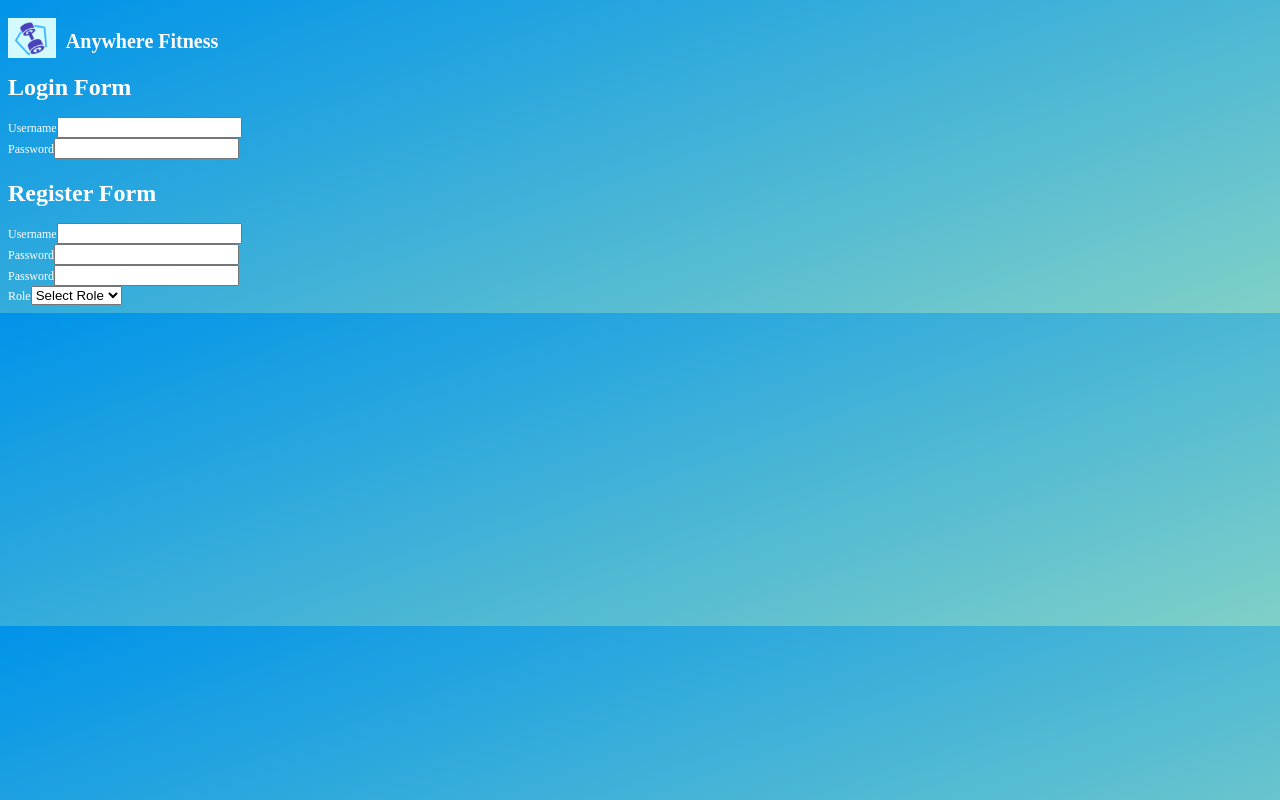
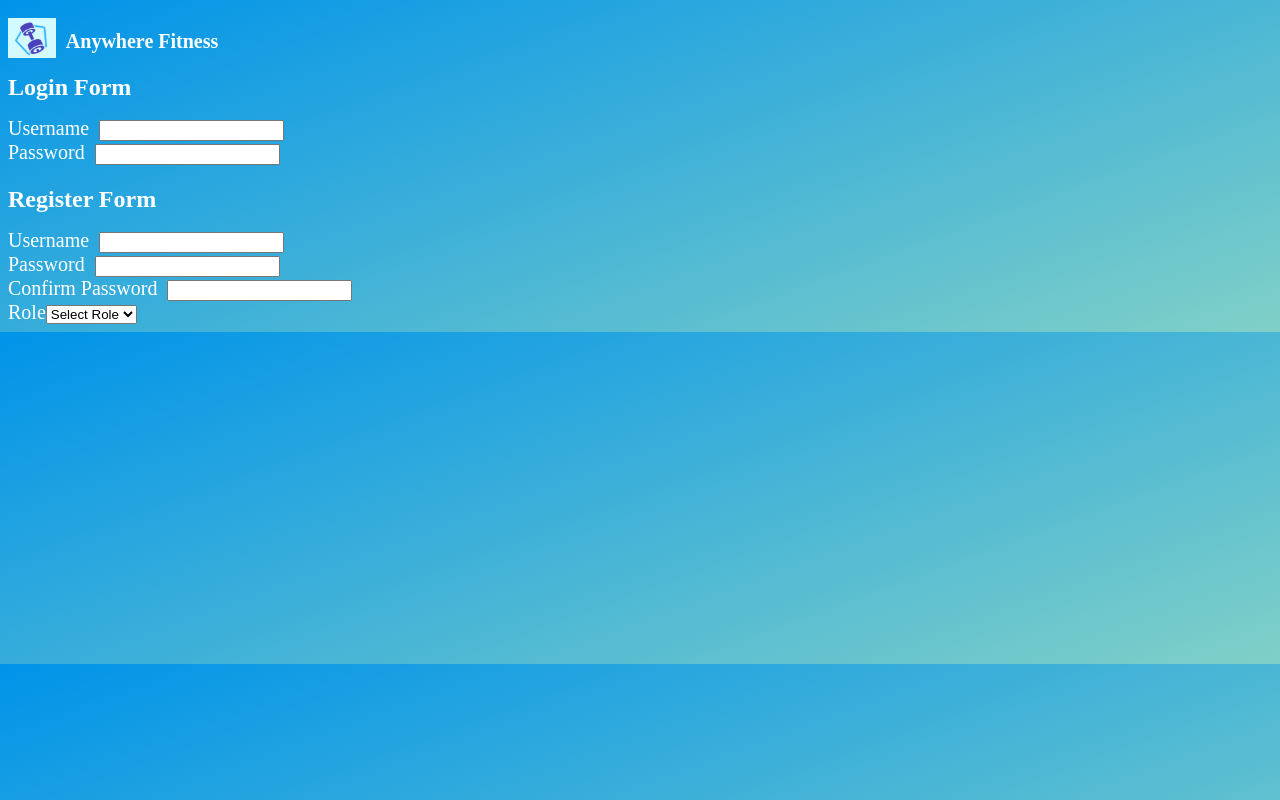
Before and after one commit to AnywhereFitness2021/AF_Frontend, a React (Create React App) app: page /login in a window 1280 px wide. Built offline with nearby package versions, Linux system fonts and the light colour scheme.

Commit message:
reconciled with main

```diff
--- a/src/components/register.js
+++ b/src/components/register.js
@@ -28,7 +28,7 @@ function RegisterForm(props) {
                 <input id="password" name="password" type="password"
                     onChange={handleChange} value={form.password} />
             </label>
-            <label id="label-confirm-password" htmlFor="confirmPassword">Password
+            <label id="label-confirm-password" htmlFor="confirmPassword">Confirm Password
                 <input id="confirmPassword" name="confirmPassword" type="password" onChange={handleChange}
                 value={form.confirmPassword} />
             </label>
--- a/src/styles/login.css
+++ b/src/styles/login.css
@@ -5,3 +5,12 @@
     font-size: 1.2rem;
     justify-self: center;
 }
+
+.form label {
+    margin-right: 1rem;
+    font-size: 2rem;
+}
+
+.form input {
+    margin-left: 1rem;
+}
```
